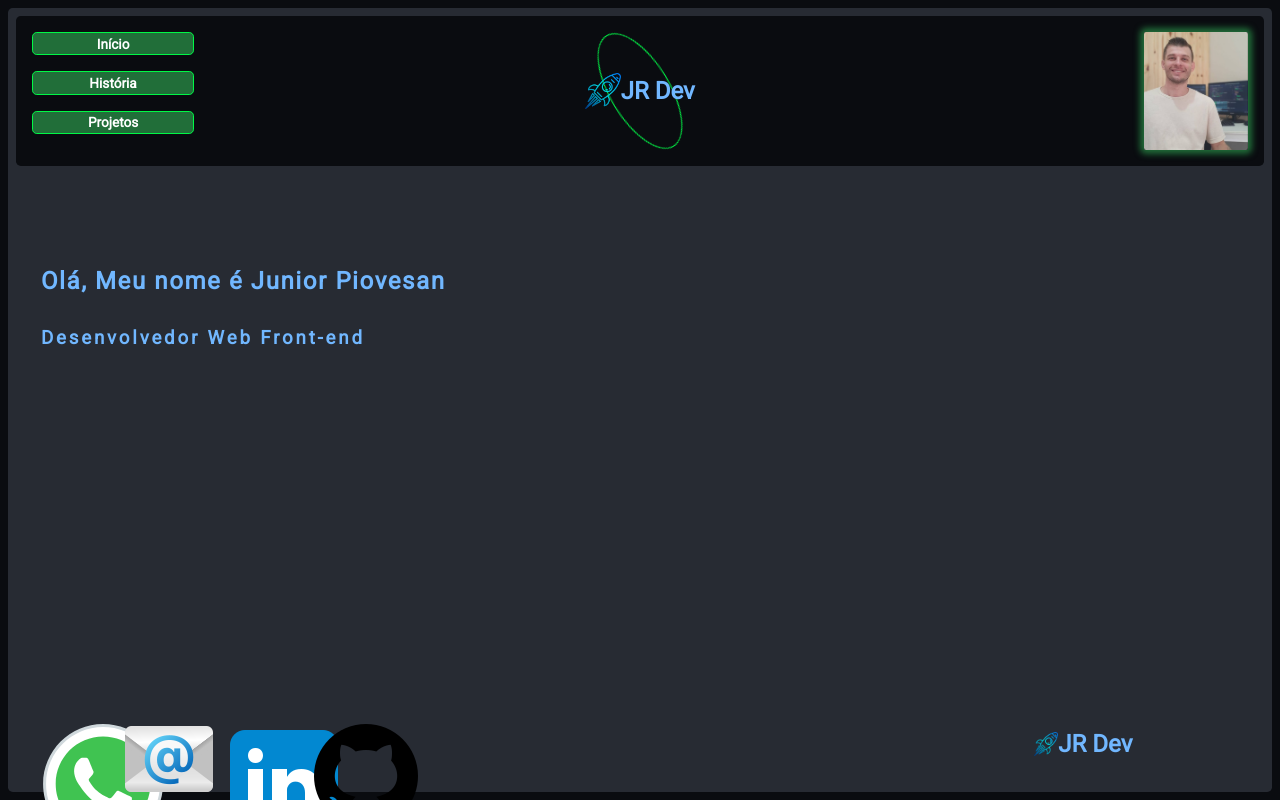
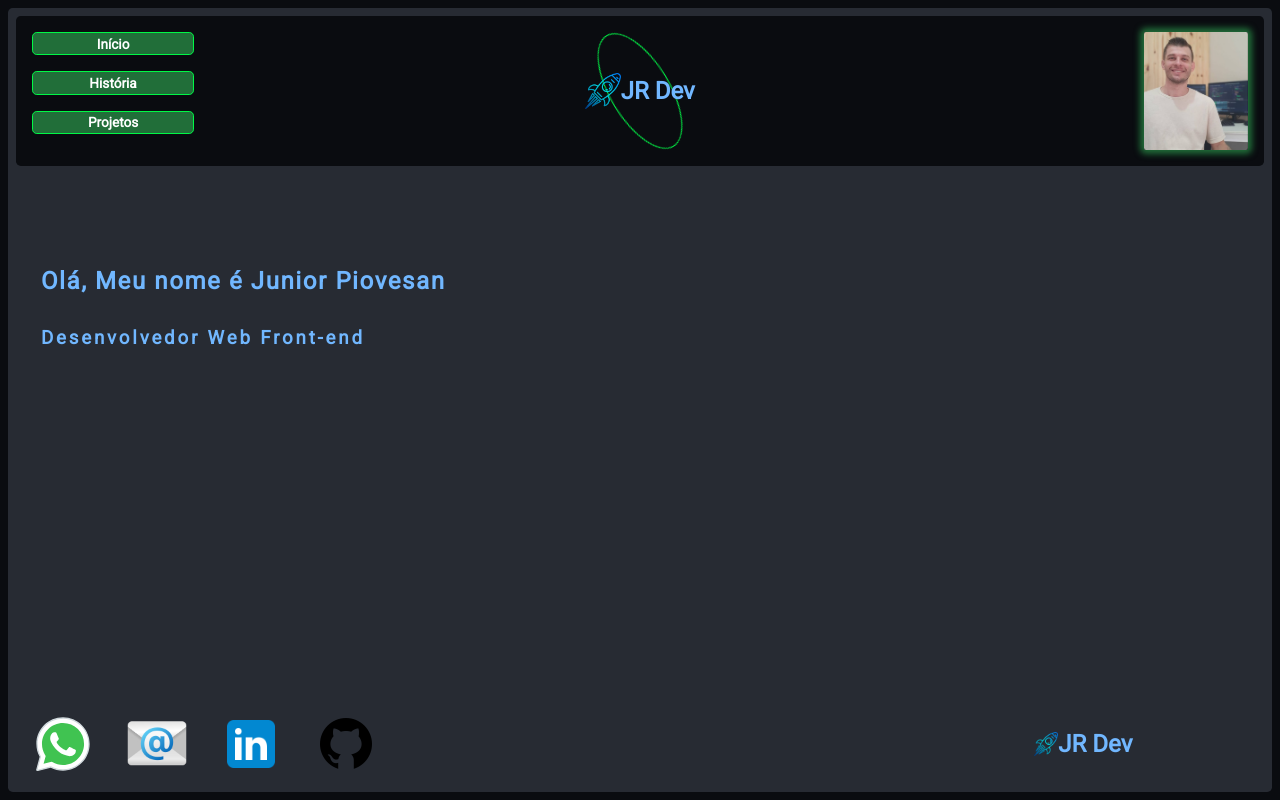
Before and after one commit to Junior-Piovesan/portfolio, a React (Vite) app: page / in a window 1280 px wide. Built offline with nearby package versions, Linux system fonts and the light colour scheme.

Commit message:
foi reparado imagens de comtato

```diff
--- a/src/components/contact/contact.module.css
+++ b/src/components/contact/contact.module.css
@@ -11,17 +11,19 @@
   width: 100%;
 }
 
-a{
+a {
   height: 80%;
   text-align: center;
-  width: 20%;
+  width: 25%;
 }
 
-
+.imgIcons {
+  height: 100%;
+}
 
 @media (max-width : 790px) {
 
-  a{
+  a {
     align-items: end;
     justify-content: center;
     display: flex;
```
